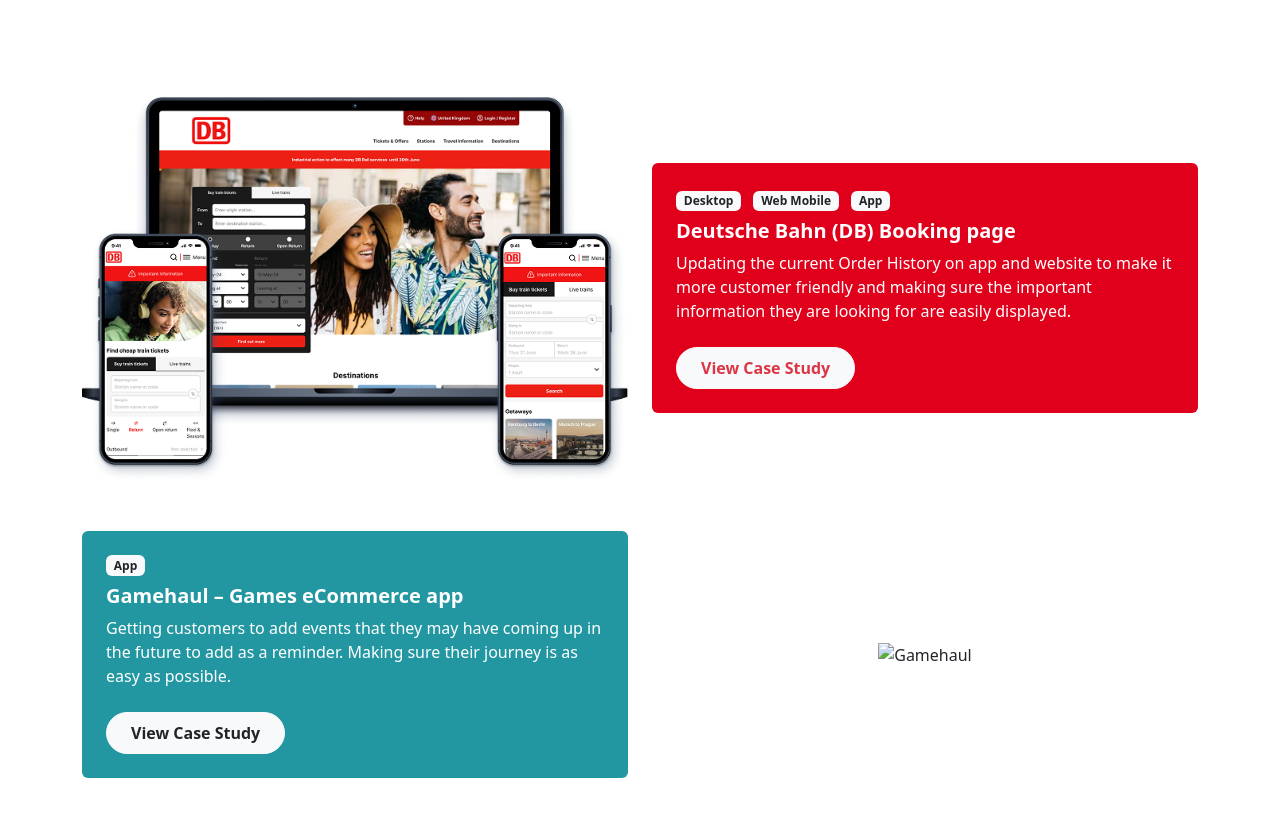
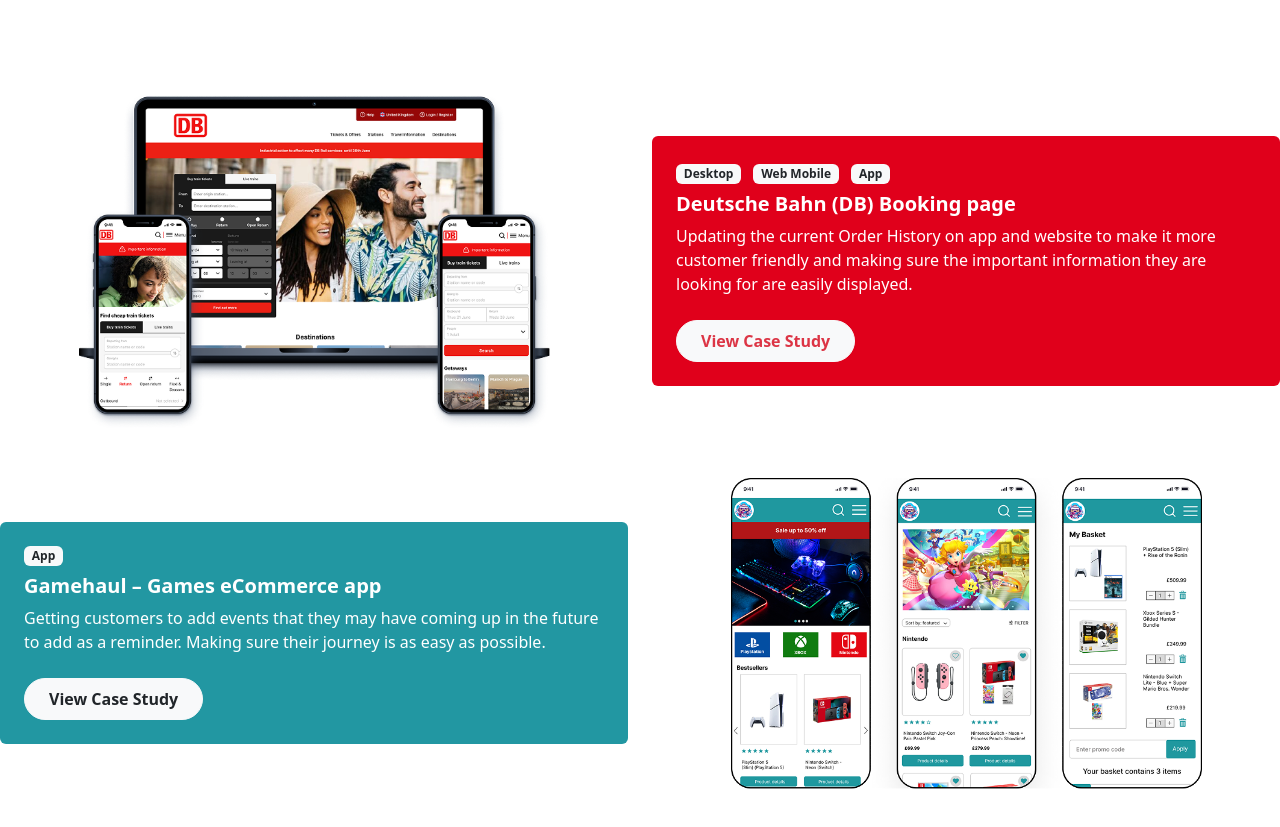
Before and after one commit to afratetlay/afra-portfolio, a plain HTML site: page case-studies.html in a window 1280 px wide. Shown: the part 555-1382 px from the top of the page. Drawn offline with nearby package versions, Linux system fonts and the light colour scheme.

Commit message:
working on the case studies section

```diff
--- a/case-studies.html
+++ b/case-studies.html
@@ -15,7 +15,7 @@
 >
   <div class="container">
     <!-- Left: Brand -->
-    <a class="navbar-brand" href="#">
+    <a class="navbar-brand" href="index.html">
       <span>Afra</span>
       <span>Tetlay</span>
     </a>
@@ -69,12 +69,11 @@
 </section>
 
 <section id="scroll-target" class="case-studies-section py-5">
-  <div class="container">
   <!-- Case Study 1 -->
   <div class="row align-items-center mb-5">
     <!-- Image -->
     <div class="col-lg-6 mb-4 mb-lg-0 text-center">
-        <img src="images/db-image.png" alt="DB Booking" class="img-fluid" />
+      <img src="images/db-image.png" alt="DB Booking" class="case-study-img" />
     </div>
 
     <!-- Content Card -->
@@ -89,9 +88,9 @@
         <!-- Title & Description -->
         <h5 class="fw-bold">Deutsche Bahn (DB) Booking page</h5>
         <p class="mb-4">
-            Updating the current Order History on app and website to make it
-            more customer friendly and making sure the important information
-            they are looking for are easily displayed.
+          Updating the current Order History on app and website to make it more
+          customer friendly and making sure the important information they are
+          looking for are easily displayed.
         </p>
         <!-- Button -->
         <a
@@ -108,7 +107,11 @@
   <div class="row align-items-center flex-lg-row-reverse">
     <!-- Image -->
     <div class="col-lg-6 mb-4 mb-lg-0 text-center">
-        <img src="images/gamehaul-app.png" alt="Gamehaul" class="img-fluid" />
+      <img
+        src="images/game-haul-image.png"
+        alt="Gamehaul"
+        class="case-study-img"
+      />
     </div>
 
     <!-- Content Card -->
@@ -135,7 +138,6 @@
       </div>
     </div>
   </div>
-  </div>
 </section>
 
 <!-- AOS JS -->
--- a/style.css
+++ b/style.css
@@ -118,6 +118,14 @@
   height: auto;
 }
 
+/* Case Studies image */
+.case-study-img {
+  max-width: 75%;
+  height: auto;
+  display: block;
+  margin: 0 auto; /* center it */
+}
+
 /*Contact us Page*/
 .email {
   text-decoration: none;
```
Also changed, not shown: README.md, images/game-haul-image.png (added). Lines whose indentation alone changed are shown as unchanged.
